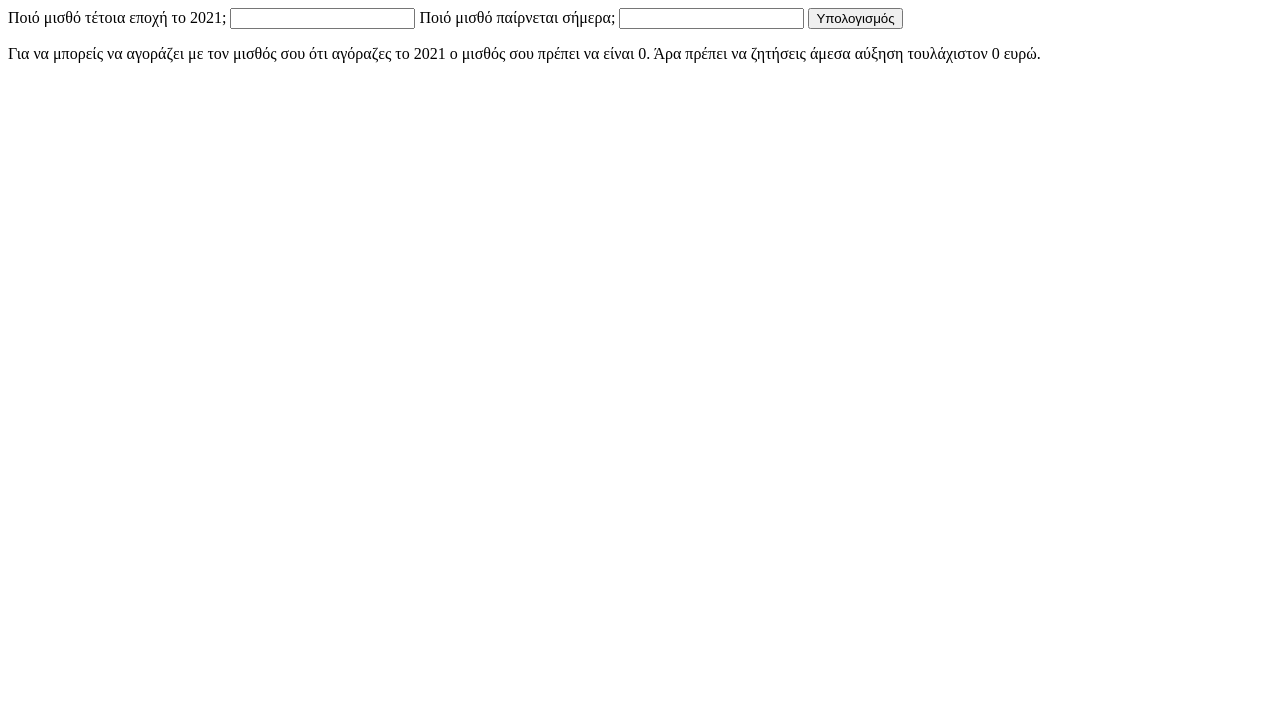
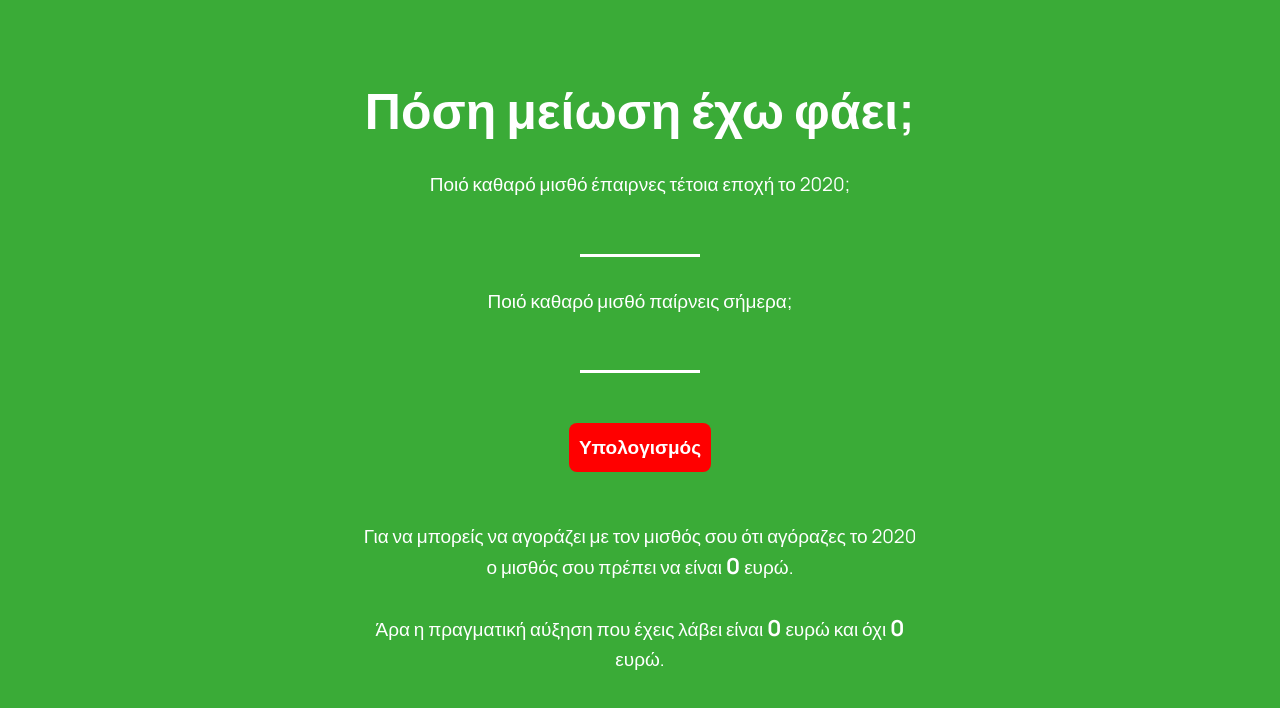
Before and after one commit to denvgaino/salarychecker, a plain HTML site: page index.html in a window 1280 px wide. Both pictures are taken after a click on the button "Υπολογισμός". Drawn offline with nearby package versions, Linux system fonts and the light colour scheme.

Commit message:
core functionality

```diff
--- a/index.html
+++ b/index.html
@@ -5,44 +5,137 @@
 	src="https://code.jquery.com/jquery-3.6.1.min.js"
 	integrity="sha256-o88AwQnZB+VDvE9tvIXrMQaPlFFSUTR+nldQm1LuPXQ="
 	crossorigin="anonymous"></script>
+	<!-- CSS only -->
+	<link href="https://cdn.jsdelivr.net/npm/bootstrap@5.2.2/dist/css/bootstrap.min.css" rel="stylesheet" integrity="sha384-Zenh87qX5JnK2Jl0vWa8Ck2rdkQ2Bzep5IDxbcnCeuOxjzrPF/et3URy9Bv1WTRi" crossorigin="anonymous">
+	<link rel="preconnect" href="https://fonts.googleapis.com">
+	<link rel="preconnect" href="https://fonts.gstatic.com" crossorigin>
+	<link href="https://fonts.googleapis.com/css2?family=Manrope:wght@400;500;700&display=swap" rel="stylesheet">
+
+	<style type="text/css">
+
+		body{
+			background: #3aab37;
+			font-family: 'Manrope', sans-serif;
+			font-size:19px;
+			color: #fff;
+			text-align: center;
+		}
+		h1{
+			margin-top: 80px;
+			font-size: 50px;
+			margin-bottom: 30px;
+			font-weight:bold;
+		}
+		.question{
+			margin-bottom: 30px;
+		}
+		label{
+			margin-bottom: 8px;
+		}
+		input{
+			background: none;
+			border: 0px;
+			border-bottom: 3px solid #fff;
+			color: #fff;
+			width: 120px;
+			font-size: 30px;
+			text-align: center;
+		}
+		button{
+			margin-top: 20px;
+			background: red;
+			border: 0px;
+			color: #fff;
+			border-radius: 8px;
+			padding: 10px;
+			font-weight: bold;
+		}
+		.results-area{
+			display: none;
+			padding: 50px 100px 50px 100px;
+		}
+		.results-area span{
+			font-weight: bold;
+			font-size: 22px;
+		}
+	}
+</style>
+
 </head>
 <body>
 
+	<div class="container">
 
-	<form>
-		<label>Ποιό μισθό τέτοια εποχή το 2021;</label>
+		<div class="row">
+			<div class="offset-md-2 col-md-8">
+
+				<h1>Πόση μείωση έχω φάει;</h1>
+
+				<div class="row question">
+					<div class="col-md-12">
+
+						<label>Ποιό καθαρό μισθό έπαιρνες τέτοια εποχή το 2020;</label><br>
 						<input id="salary-old" type="text" name="salary_old">
-		<label>Ποιό μισθό παίρνεται σήμερα;</label>
+
+					</div>
+				</div>
+
+				<div class="row question">
+					<div class="col-md-12">
+						<label>Ποιό καθαρό μισθό παίρνεις σήμερα;</label><br>
 						<input id="salary-new" type="text" name="salary_new">
 
+					</div>
+				</div>
+
 				<button id="cacl">Υπολογισμός</button>
-	</form>
 
-	<div id="result">
+				<div class="row">
+					<div class="col-md-12 results-area" id="result-pos">
+						<!-- O πραγματικός σας μισθός είναι <span id="real-salary"></span>. -->Για να μπορείς να αγοράζεις με τον μισθό σου ότι αγόραζες το 2020 <br> ο μισθός σου πρέπει να είναι  <span id="new-needed-salary-pos"></span> ευρώ.<br><br> Έχεις φάει μείωση <span id="salary-dif-pos"></span> ευρώ! <br> Άρα πρέπει να ζητήσεις αντίστοιχη αύξηση μόνο και μόνο για να παίρνεις τα ίδια με τότε.
+					</div>
 
-		<!-- O πραγματικός σας μισθός είναι <span id="real-salary"></span>. -->Για να μπορείς να αγοράζει με τον μισθός σου ότι αγόραζες το 2021 ο μισθός σου πρέπει να είναι  <span id="new-needed-salary"></span>. Άρα πρέπει να ζητήσεις άμεσα αύξηση τουλάχιστον <span id="salary-dif"></span> ευρώ.
+					<div class="col-md-12 results-area" id="result-neg">
+						Για να μπορείς να αγοράζει με τον μισθός σου ότι αγόραζες το 2020  <br>ο μισθός σου πρέπει να είναι  <span id="new-needed-salary-neg"></span> ευρώ. <br> <br> Άρα η πραγματική αύξηση που έχεις λάβει είναι <span id="salary-dif-neg"></span> ευρώ και όχι <span id="salary-dif-neg-nom"></span> ευρώ.
 					</div>
+				</div>
+
+
+			</div>
+		</div>
+
 		<script>
 			$(document).ready(function(){
 				$("#cacl").click(function(){
+
 					event.preventDefault();
-				$("#result").hide();
-				var inflation = 112;
+					$(".results-area").hide();
+
+					//Set variables
+					var inflation = 113.16;
 					var old_salary = $('#salary-old').val();
-				console.log(old_salary);
 					var new_salary = $('#salary-new').val();
-				var new_needed_salary = old_salary*(inflation/100);
+
+					//Make calc
+					var new_needed_salary = Math.round(old_salary*(inflation/100));
 					var salary_dif = new_needed_salary - new_salary ;
-				//var real_salary = new_salary - salary_dif;
 
-				//$("#real-salary").text(real_salary);
-				$("#new-needed-salary").text(new_needed_salary);
-				$("#salary-dif").text(salary_dif);
-				$("#result").show();
+					//Check and show results
+					if(salary_dif>0){
+						$("#new-needed-salary-pos").text(new_needed_salary);
+						$("#salary-dif-pos").text(salary_dif);
+						$("#result-pos").show();
+					}else{
+						var salary_dif_nominal = new_salary - old_salary ;
+						$("#new-needed-salary-neg").text(new_needed_salary);
+						$("#salary-dif-neg-nom").text(salary_dif_nominal);
+						$("#salary-dif-neg").text(salary_dif*-1);
+						$("#result-neg").show();
+					}
+
 				});
 			});
 		</script>
-
 	</body>
 
 	</html>
```
Lines whose indentation alone changed are shown as unchanged.
